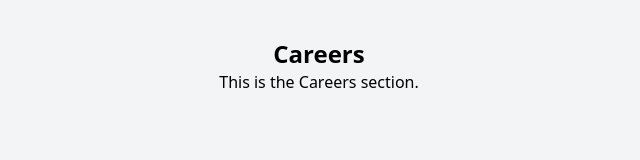
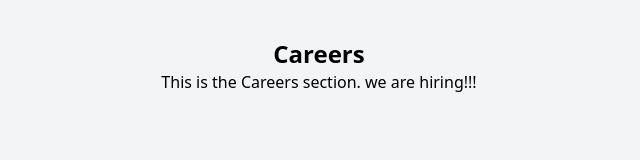
Before and after one commit to SNEHARUTH11/finaa, a React (Vite) app: page / in a window 1280 px wide. Shown: the part 1493-1653 px from the top of the page, without its empty margins (321-961 px from the left). Built offline with nearby package versions, Linux system fonts and the light colour scheme.

Commit message:
Update Careers.jsx

```diff
--- a/src/components/Careers.jsx
+++ b/src/components/Careers.jsx
@@ -4,7 +4,7 @@ function Careers() {
   return (
     <section className="p-10 bg-gray-100 text-center">
       <h2 className="text-2xl font-bold">Careers</h2>
-      <p>This is the Careers section.</p>
+      <p>This is the Careers section. we are hiring!!!</p>
     </section>
   );
 }
```
